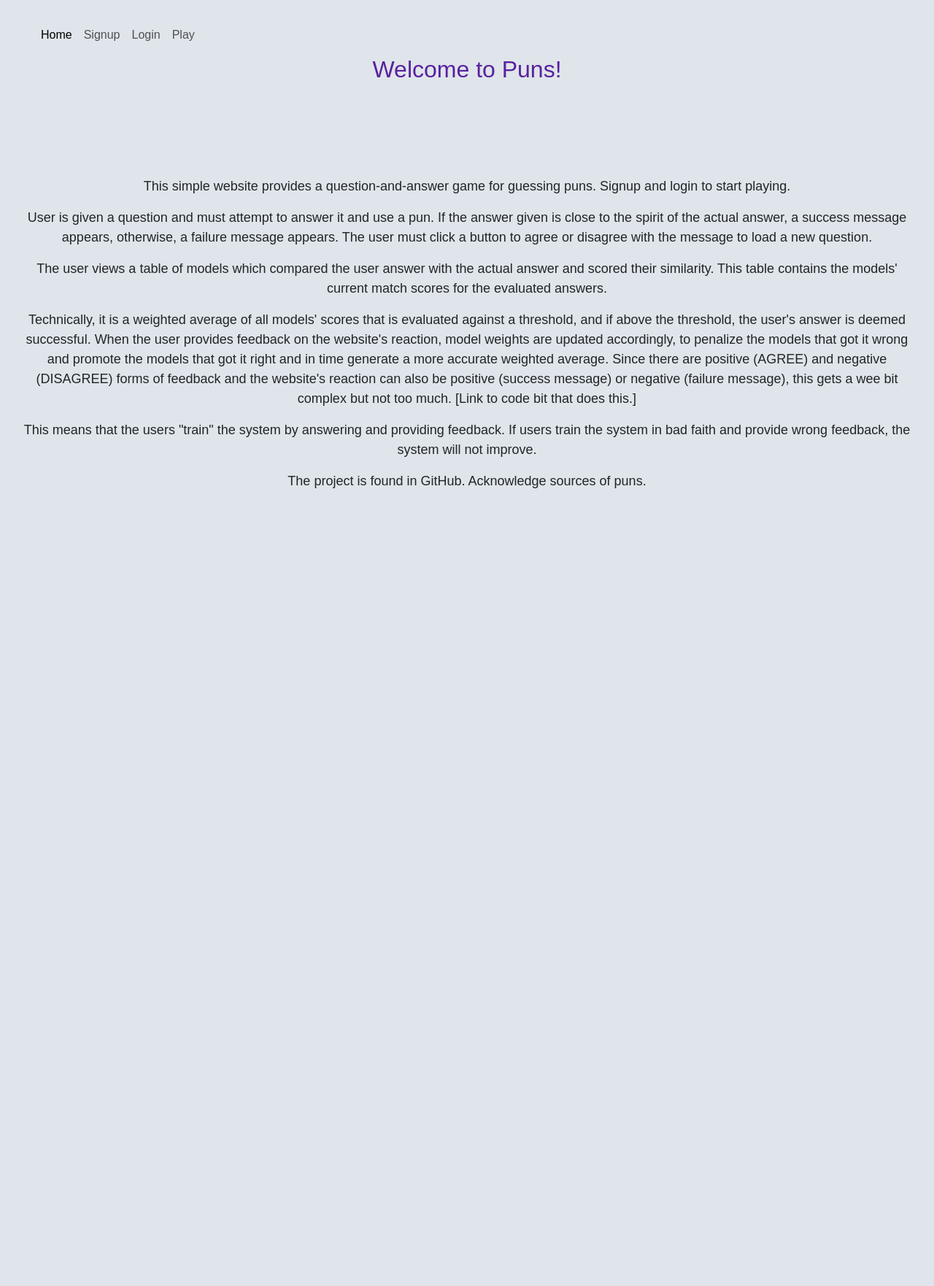
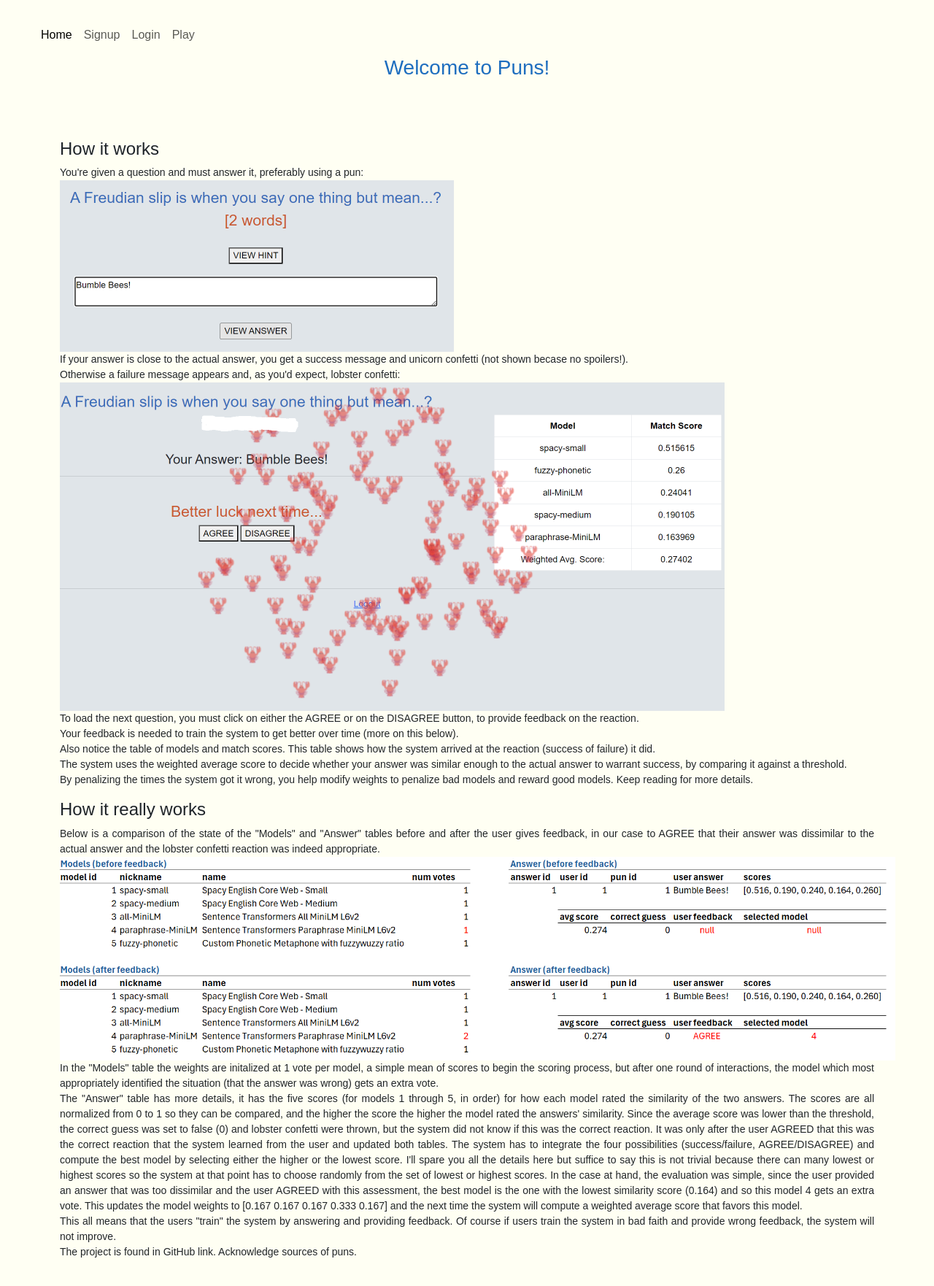
Before and after one commit to BigBangData/Puns, a Flask app: page / in a window 1280 px wide. Shown: the whole page at 73% size. Before the commit the page ends 669 px from the top, so only its background shows below. Run offline with Flask 3, Linux system fonts and the light colour scheme.

Commit message:
Continue homepage explanations

```diff
--- a/templates/index.html
+++ b/templates/index.html
@@ -1,33 +1,61 @@
 {% extends "base.html" %}
 {% block title %}Home{% endblock %}
-{% block header %}<h2 class="h2-purple text-center">Welcome to Puns!</h2>{% endblock %}
+{% block header %}<h3 class="h3-blue">Welcome to Puns!</h1>{% endblock %}
 {% block content %}
-    <br><br>
-    <p style="text-align:center; font-size:18px">
-    This simple website provides a question-and-answer game for guessing puns.
-    Signup and login to start playing.
-    </p>
-    <p style="text-align:center; font-size:18px">
-    User is given a question and must attempt to answer it and use a pun.
-    If the answer given is close to the spirit of the actual answer, a success message appears, otherwise, a failure message appears.
-    The user must click a button to agree or disagree with the message to load a new question.
-    <p style="text-align:center; font-size:18px">
-    The user views a table of models which compared the user answer with the actual answer and scored their similarity.
-    This table contains the models' current match scores for the evaluated answers.
-    </p>
-    <p style="text-align:center; font-size:18px">
-    Technically, it is a weighted average of all models' scores that is evaluated against a threshold, and if above the threshold, the user's answer is deemed successful.
-    When the user provides feedback on the website's reaction, model weights are updated accordingly, to penalize the models that got it wrong and promote the models that got it right and in time generate a more accurate weighted average.
-    Since there are positive (AGREE) and negative (DISAGREE) forms of feedback and the website's reaction can also be positive (success message) or negative (failure message), this gets a wee bit complex but not too much.
-    [Link to code bit that does this.]
-    </p>
-    <p style="text-align:center; font-size:18px">
-    This means that the users "train" the system by answering and providing feedback.
-    If users train the system in bad faith and provide wrong feedback, the system will not improve.
-    </p>
-    <p style="text-align:center; font-size:18px">
-    The project is found in GitHub.
-    Acknowledge sources of puns.
-    </p>
-    <br><br>
+<style>
+  body {
+    background-color: #fffff3; /* Cream color */
+  }
+</style>
+<div class="container">
+    <h4 style="text-align:justify;">How it works</h4>
+        <p style="text-align:justify; font-size:14px">
+        You're given a question and must answer it, preferably using a pun:
+        <br>
+        <img src="static/images/figure-1.png" alt="Figure 1. Example Q&A" width="540" height="235">
+        <br>
+        If your answer is close to the actual answer, you get a success message and unicorn confetti (not shown becase no spoilers!).
+        <br>
+        Otherwise a failure message appears and, as you'd expect, lobster confetti:
+        <br>
+        <img src="static/images/figure-2.png" alt="Figure 2. Example bad answer" width="911" height="450">
+        <br>
+        To load the next question, you must click on either the AGREE or on the DISAGREE button, to provide feedback on the reaction.
+        <br>
+        Your feedback is needed to train the system to get better over time (more on this below).
+        <br>
+        Also notice the table of models and match scores. This table shows how the system arrived at the reaction (success of failure) it did.
+        <br>
+        The system uses the weighted average score to decide whether your answer was similar enough to the actual answer to warrant success, by comparing it against a threshold.
+        <br>
+        By penalizing the times the system got it wrong, you help modify weights to penalize bad models and reward good models. Keep reading for more details.
+        </p>
+    <h4 style="text-align:justify;">How it really works</h4>
+        <p style="text-align:justify; font-size:14px">
+        Below is a comparison of the state of the "Models" and "Answer" tables before and after the user gives feedback, in our case to AGREE that their answer
+        was dissimilar to the actual answer and the lobster confetti reaction was indeed appropriate.
+        <br>
+        <img src="static/images/figure-3.png" alt="Figure 3. Models and Answer tables before and after user feedback." width="1145" height="279">
+        <br>
+        In the "Models" table the weights are initalized at 1 vote per model, a simple mean of scores to begin the scoring process, but after one round
+        of interactions, the model which most appropriately identified the situation (that the answer was wrong) gets an extra vote.
+        <br>
+        The "Answer" table has more details, it has the five scores (for models 1 through 5, in order) for how each model rated the similarity of the two answers.
+        The scores are all normalized from 0 to 1 so they can be compared, and the higher the score the higher the model rated the answers' similarity.
+        Since the average score was lower than the threshold, the correct guess was set to false (0) and lobster confetti were thrown, but the system did not know if this was the correct reaction.
+        It was only after the user AGREED that this was the correct reaction that the system learned from the user and updated both tables.
+        The system has to integrate the four possibilities (success/failure, AGREE/DISAGREE) and compute the best model by selecting either the higher or the lowest score.
+        I'll spare you all the details here but suffice to say this is not trivial because there can many lowest or highest scores so the system at that point has to choose
+        randomly from the set of lowest or highest scores.
+        In the case at hand, the evaluation was simple, since the user provided an answer that was too dissimilar and the user AGREED with this assessment,
+        the best model is the one with the lowest similarity score (0.164) and so this model 4 gets an extra vote.
+        This updates the model weights to [0.167 0.167 0.167 0.333 0.167] and the next time the system will compute a weighted average score that favors this model.
+        <br>
+        This all means that the users "train" the system by answering and providing feedback.
+        Of course if users train the system in bad faith and provide wrong feedback, the system will not improve.
+        <br>
+        The project is found in GitHub link.
+        Acknowledge sources of puns.
+        </p>
+</div>
 {% endblock %}
```
Also changed, not shown: static/images/figure-1.png (added), static/images/figure-2.png (added), static/images/figure-3.png (added), 1 other file.
